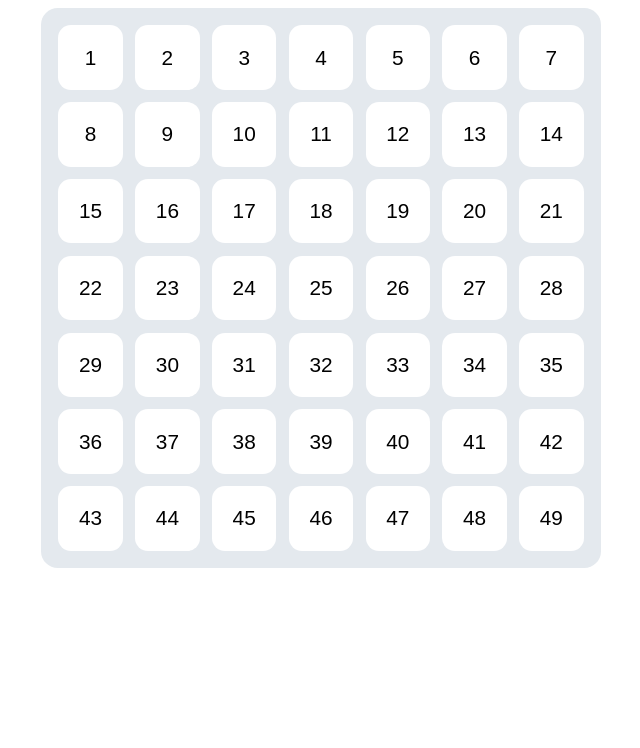
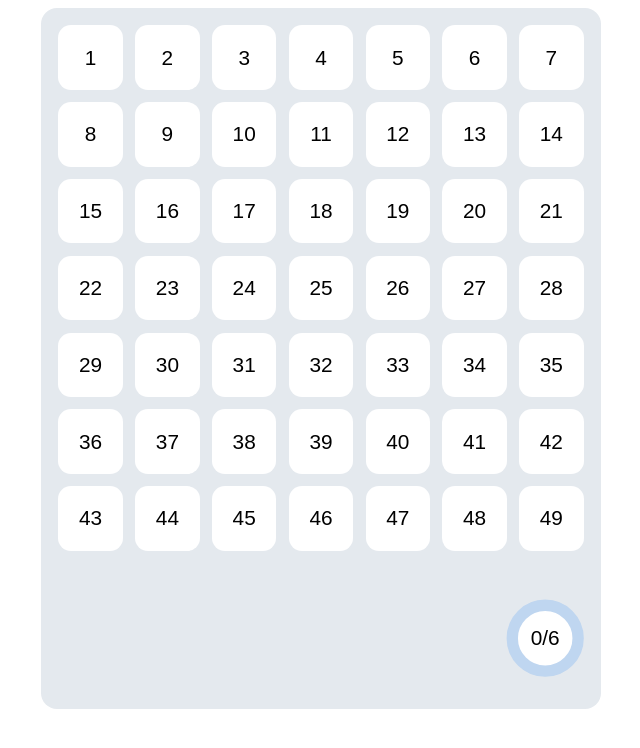
Before and after one commit to MichaelHerrmann1/probeaufgabe-lottoschein, a React (Create React App) app: page / in a window 1280 px wide. Shown: the top 748 px of the page, without its empty margins (319-959 px from the left). Built offline with nearby package versions, Linux system fonts and the light colour scheme.

Commit message:
Add animated submit button

```diff
--- a/src/App.css
+++ b/src/App.css
@@ -2,9 +2,10 @@
   margin: 0 auto;
   width: 300px;
   background-color: rgb(228, 233, 238);
-  border-radius: 3%;
+  background-clip: content-box;
+  border-radius: 1rem;
   font-family: Arial, Helvetica, sans-serif;
-  font-size: clamp(1em, 1.3em, 3.5vw);
+  font-size: clamp(0.7em, 1.3em, 3.5vw);
 }
 
 @media only screen and (min-width: 300px) {
@@ -18,3 +19,9 @@
     width: 35rem;
   }
 }
+
+.App__submit-button {
+  width: 35%;
+  margin: 1.5em 0.8em 1em auto;
+  padding-bottom: 1.5em;
+}
--- a/src/App.js
+++ b/src/App.js
@@ -1,21 +1,36 @@
 import React, { useState } from "react";
 import TicketTable from "./TicketTable";
+import CircularProgressButton from "./CircularProgressButton";
 
 import "./App.css";
 
 function App() {
   const [userBet, setUserBet] = useState([]);
+  const [finished, setFinished] = useState(false);
 
   const handleBetChange = (newBet) => {
     setUserBet(newBet);
-    if (newBet.length >= 6) {
-      console.log("Potential bet: " + newBet);
-    }
   };
 
+  const handleSubmitClick = () => {
+    if (userBet.length === 6) setFinished(true);
+  };
+
+  if (finished) {
+    return <div>Submission: {userBet.toString()}</div>;
+  }
   return (
     <div className="App">
       <TicketTable userBet={userBet} onBetChange={handleBetChange} />
+      <div className="App__submit-button">
+        <CircularProgressButton
+          value={userBet.length}
+          maxValue={6}
+          btnText="Weiter"
+          onClick={handleSubmitClick}
+          className="App__submit-button"
+        />
+      </div>
     </div>
   );
 }
--- /dev/null
+++ b/src/CircularProgress.css
@@ -0,0 +1,31 @@
+.circ-prog {
+  position: relative;
+}
+
+.circ-prog__circle {
+  display: block;
+}
+
+.circ-prog__circle__bg {
+  stroke: rgb(191, 214, 240);
+  stroke-width: 14.5;
+  fill: white;
+}
+
+.circ-prog__circle__bar {
+  stroke: rgb(46, 136, 238);
+  stroke-width: 16;
+  fill: none;
+  stroke-dasharray: 264;
+  stroke-dashoffset: 264;
+  transform: rotate(-90deg);
+  transform-origin: 50% 50%;
+  transition: stroke-dashoffset 0.5s cubic-bezier(0, 0, 0.2, 1) 0s;
+}
+
+.circ-prog__text {
+  position: absolute;
+  top: 50%;
+  left: 50%;
+  transform: translate(-50%, -50%);
+}
--- /dev/null
+++ b/src/CircularProgress.js
@@ -0,0 +1,25 @@
+import React from "react";
+
+import "./CircularProgress.css";
+
+export default function CircularProgress({ value, maxValue, className = "" }) {
+  return (
+    <div className={"circ-prog " + className}>
+      <svg viewBox="0 0 100 100" className="circ-prog__circle">
+        <circle cx="50" cy="50" r="42" className={`circ-prog__circle__bg`} />
+        <circle
+          cx="50"
+          cy="50"
+          r="42"
+          className="circ-prog__circle__bar"
+          style={{
+            strokeDashoffset: 264 - (264 / maxValue) * value,
+          }}
+        />
+      </svg>
+      <div className="circ-prog__text">
+        {value}/{maxValue}
+      </div>
+    </div>
+  );
+}
--- /dev/null
+++ b/src/CircularProgressButton.css
@@ -0,0 +1,56 @@
+.circ-prog-btn {
+  position: relative;
+  width: 100%;
+}
+/* rgb(191, 214, 240); rgb(46, 136, 238); */
+.circ-prog-btn__button {
+  position: absolute;
+  height: 100%;
+  width: 40%;
+  top: 0;
+  right: 0;
+  background-color: rgb(46, 136, 238);
+
+  /* capsule shape: ridicously high number */
+  /* with other concepts like 20%/50% it doesn't work well */
+  border-radius: 400vw;
+
+  display: flex;
+  align-items: center;
+  justify-content: flex-end;
+  color: white;
+  font-size: 1.15em;
+  transition: width 0.5s ease-in-out 0.5s, opacity 0.5s ease-in-out 0s;
+  overflow: hidden;
+  overflow-wrap: anywhere;
+  opacity: 0;
+  cursor: pointer;
+}
+
+.circ-prog-btn__button:hover {
+  background-color: rgb(26, 110, 206);
+}
+
+.circ-prog-btn__button--unlocked {
+  width: 100%;
+  opacity: 1;
+}
+
+.circ-prog-btn__buttontext {
+  padding-right: 1em;
+}
+
+.circ-prog-btn__buttontext::after {
+  content: "❯";
+  margin-left: 0.3em;
+}
+
+.circ-prog-btn__circle {
+  width: 40%;
+  margin-left: auto;
+  transition: transform 0.5s ease-in-out 0.5s;
+}
+
+.circ-prog-btn__circle--unlocked {
+  transform: translateX(-151%);
+}
--- /dev/null
+++ b/src/CircularProgressButton.js
@@ -0,0 +1,30 @@
+import React from "react";
+import CircularProgress from "./CircularProgress";
+
+import "./CircularProgressButton.css";
+
+export default function CircularProgressButton({
+  value,
+  maxValue,
+  btnText,
+  onClick,
+}) {
+  return (
+    <div className="circ-prog-btn" onClick={onClick}>
+      <div
+        className={`circ-prog-btn__button ${
+          value === maxValue ? "circ-prog-btn__button--unlocked" : ""
+        }`}
+      >
+        <div className="circ-prog-btn__buttontext">{btnText}</div>
+      </div>
+      <div
+        className={`circ-prog-btn__circle ${
+          value === maxValue ? "circ-prog-btn__circle--unlocked" : ""
+        }`}
+      >
+        <CircularProgress value={value} maxValue={maxValue} />
+      </div>
+    </div>
+  );
+}
--- a/src/TicketTable.js
+++ b/src/TicketTable.js
@@ -19,7 +19,7 @@ export default function TicketTable({ userBet, onBetChange }) {
     let newBetSan = newBet.filter((number) => number >= 1 && number <= 49);
     if (newBetSan.length > 6) newBetSan.splice(6, newBetSan.length - 6);
 
-    newBetSan.sort();
+    newBetSan.sort((a, b) => a - b); //integer sort
     onBetChange(newBetSan);
   };
 
```
